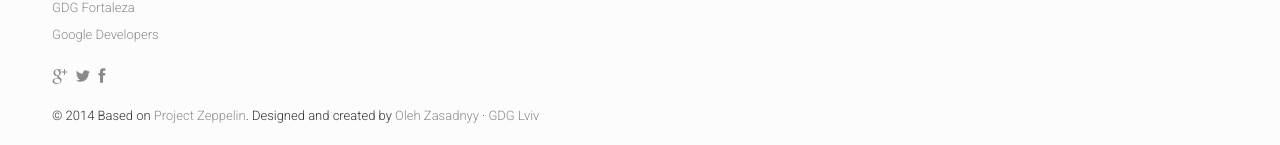
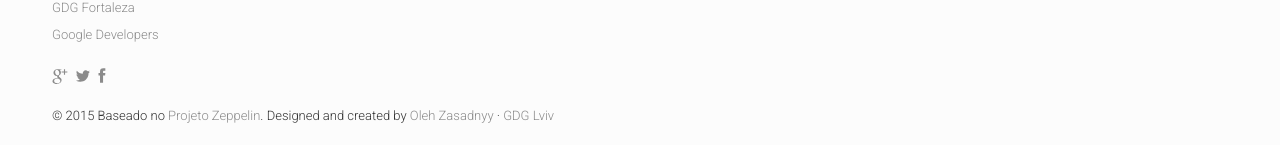
Before and after one commit to DevFestNordeste/2015, a Jekyll site: the page built from index.html, in a window 1280 px wide and 900 px high, scrolled down 7546 px. Shown: the part 752-897 px from the top of the window. Built offline with Jekyll 4.4.1, drawn with Linux system fonts in a browser that asks for light colours; nearby versions of some CDN libraries; comment, search, counter and statistics services are not loaded.

Commit message:
modded area for speakers

```diff
--- a/_includes/footer.html
+++ b/_includes/footer.html
@@ -46,7 +46,7 @@
 		<!-- Please don't delete this line-->
 		<div class="col-md-6">
 			<p class="copyright">
-				&copy; 2014 Based on <a href="https://github.com/gdg-x/zeppelin" target="_blank">Project Zeppelin</a>. Designed and created by <a href="https://plus.google.com/+OlehZasadnyy/about" target="_blank">Oleh Zasadnyy</a> &middot; <a href="http://lviv.gdg.org.ua" target="_blank">GDG Lviv</a>
+				&copy; 2015 Baseado no <a href="https://github.com/gdg-x/zeppelin" target="_blank">Projeto Zeppelin</a>. Designed and created by <a href="https://plus.google.com/+OlehZasadnyy/about" target="_blank">Oleh Zasadnyy</a> &middot; <a href="http://lviv.gdg.org.ua" target="_blank">GDG Lviv</a>
 			</p>
 		</div>
 	</div>
--- a/_includes/speakers-list.html
+++ b/_includes/speakers-list.html
@@ -27,7 +27,7 @@
                                 {% endif %}
                             </figure>
                         </div>
-                        <div class="lily-bottom">
+                        <!--div class="lily-bottom">
                             <ul class="slider">
                                 {% assign sessionsNumber = 0 %}
                                 {% if site.showSessions %}
@@ -45,7 +45,7 @@
                                 {% endif %}
                             </ul>
                             <a href="#" class="slider-next-item {% if sessionsNumber < 2 %}hidden{% endif %}">Próxima</a>
-                        </div>
+                        </div-->
                     </div>
                 </div>
                 {% endfor %}
```
Also changed, not shown: 1 other file.
